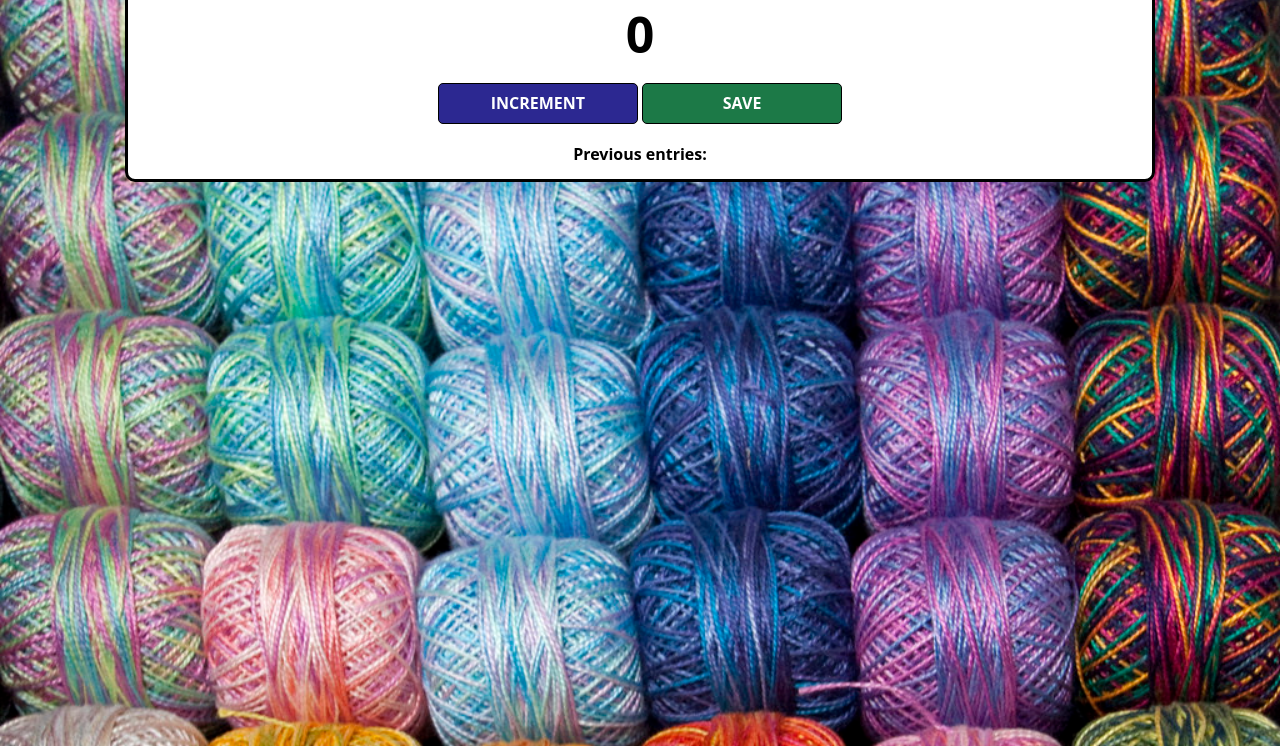
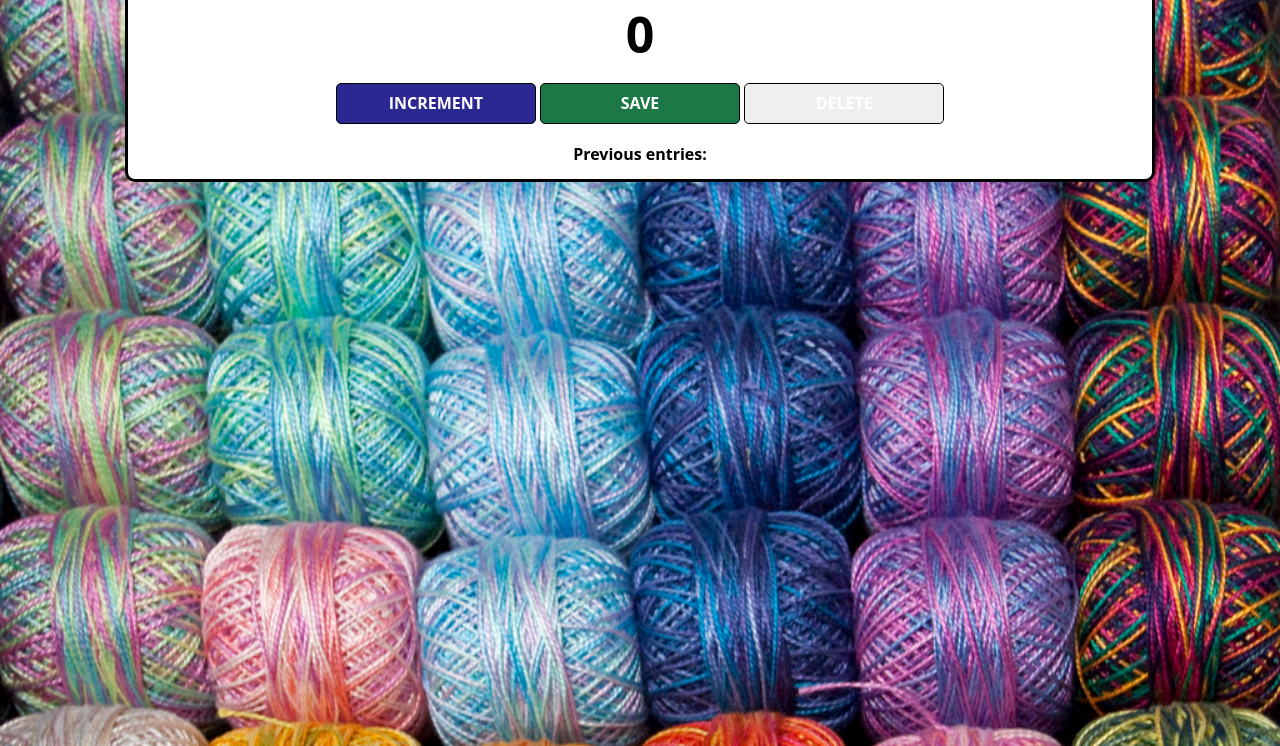
Before and after one commit to orrrrli/NetlifyDeploy, a website built with Vite: page index.html in a window 1280 px wide. Shown: the part 54-800 px from the top of the page. Built offline with nearby package versions, Linux system fonts and the light colour scheme.

Commit message:
add delete button

```diff
--- a/index.html
+++ b/index.html
@@ -8,10 +8,10 @@
             <h2 id="count-el">0</h2>
             <button id="increment-btn" onclick="increment()">INCREMENT</button>
             <button id="save-btn" onclick="save()">SAVE</button>
+            <button id="delete-btn" onclick="deleteCount()">DELETE</button>
             <p id="save-el">Previous entries: </p>
         </div>
         <script src="index.js">
-            nnerText
         </script>
     </body>
 </html>
```
